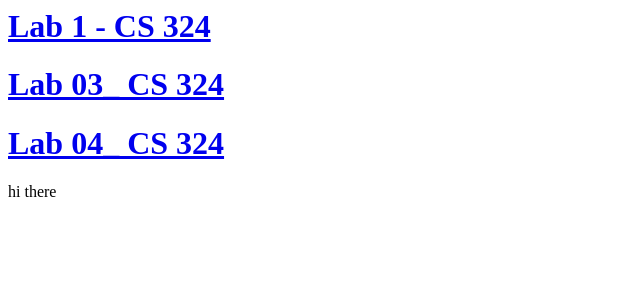
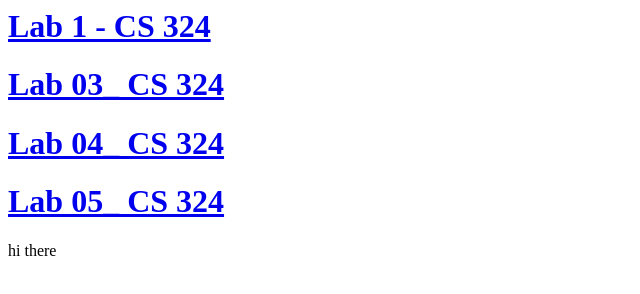
Before and after one commit to abdulrehmanhassan428/abdulrehmanhassan428.github.io, a plain HTML site: page index.html in a window 1280 px wide. Shown: the whole page, without its empty margins (0-640 px from the left). Drawn offline with Linux system fonts and the light colour scheme.

Commit message:
Update index.html

```diff
--- a/index.html
+++ b/index.html
@@ -4,6 +4,7 @@
         <h1><a href="lab02.html">Lab 1 - CS 324</a></h1>
         <h1><a href="lab03.html">Lab 03_ CS 324</a></h1>
         <h1><a href="lab04.html">Lab 04_ CS 324</a></h1>
+        <h1><a href="lab05.html">Lab 05_ CS 324</a></h1>
 
         <p>hi there</p>
     </body>
```
